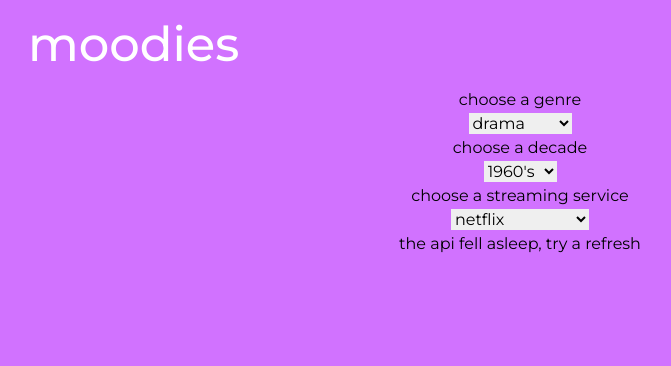
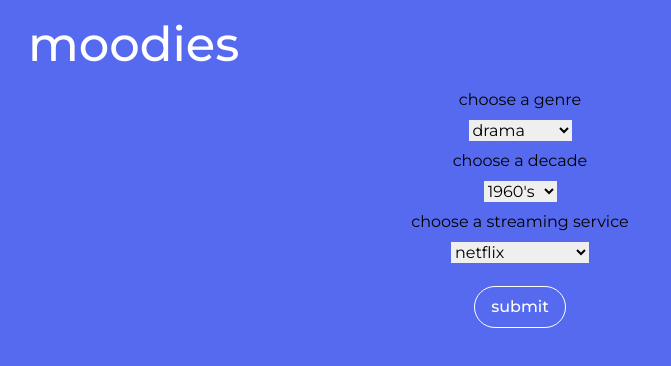
Before and after one commit to get-moodies/moodies, a React (Create React App) app: page / in a window 1280 px wide. Shown: the top 366 px of the page, without its empty margins (120-791 px from the left). Built offline with nearby package versions, Linux system fonts and the light colour scheme; no server answers.

Commit message:
button styling

```diff
--- a/src/App.js
+++ b/src/App.js
@@ -10,8 +10,9 @@ function App() {
 	const [startYear, setStartYear] = useState(1960);
 	const [endYear, setEndYear] = useState(1969);
 	const [watchProvider, setWatchProvider] = useState("8");
-	const [isLoading, setIsLoading] = useState(true);
+	const [isLoading, setIsLoading] = useState(false);
 	const [isError, setIsError] = useState(false);
+	const [search, setSearch] = useState(false);
 	const url = `https://api.themoviedb.org/3/discover/movie?api_key=${process.env.REACT_APP_API_KEY}&language=en-US&sort_by=popularity.desc&include_adult=true&include_video=false&page=1&primary_release_date.gte=${startYear}&primary_release_date.lte=${endYear}&with_genres=${genre}&with_watch_providers=${watchProvider}&watch_region=DE&with_watch_monetization_types=flatrate`;
 
 	const loadMovies = () => {
@@ -27,6 +28,12 @@ function App() {
 	};
 
 	useEffect(loadMovies, [genre, watchProvider, endYear]);
+
+	const handleSubmit = (e) => {
+		e.preventDefault();
+		loadMovies();
+		setSearch(true);
+	};
 
 	useEffect(() => {
 		const firstYear = parseInt(startYear);
@@ -63,9 +70,11 @@ function App() {
 		<div className="App-main lg:w-[1024px] mx-auto p-5 ">
 			<div className="w-full">
 				<Header />
+				<form onSubmit={handleSubmit}>
 					<div className="justify-center  mx-auto text-center">
-					<p>choose a genre</p>
+						<p className="m-1">choose a genre</p>
 						<select
+							className="m-1"
 							name="genreSelect"
 							onChange={(e) => setGenre(e.currentTarget.value)}
 						>
@@ -78,8 +87,9 @@ function App() {
 							<option value="27">horror</option>
 							<option value="28">action</option>
 						</select>
-					<p>choose a decade</p>
+						<p className="m-1">choose a decade</p>
 						<select
+							className="m-1"
 							name="yearSelect"
 							onChange={(e) => setStartYear(e.currentTarget.value)}
 						>
@@ -90,8 +100,9 @@ function App() {
 							<option value="2000">2000's</option>
 							<option value="2010">2010's</option>
 						</select>
-					<p>choose a streaming service</p>
+						<p className="m-1">choose a streaming service</p>
 						<select
+							className="m-1"
 							name="serviceSelect"
 							onChange={(e) => setWatchProvider(e.currentTarget.value)}
 						>
@@ -99,12 +110,16 @@ function App() {
 							<option value="337">disney+</option>
 							<option value="9">amazon prime</option>
 						</select>
-					{/* <br />
-				<button>submit</button> */}
 						<br />
-					{getContent()}
+						<button className="m-1 my-5 bg-opacity-0 hover:bg-black hover:bg-opacity-20 px-4 py-2 rounded-full font-medium outline outline-offset-0 outline-1 outline-white text-white">
+							submit
+						</button>
+						<br />
+						{search ? getContent() : <div></div>}
 					</div>
+				</form>
 			</div>
+
 			<div className="backGround"></div>
 		</div>
 	);
--- a/src/components/MovieList.js
+++ b/src/components/MovieList.js
@@ -1,6 +1,6 @@
 export default function MovieList({ movies }) {
-	return movies.map(({ title }) => (
-		<div>
+	return movies.splice(0, 3).map(({ title }) => (
+		<div className="m-2">
 			<div>{title}</div>
 		</div>
 	));
--- a/src/index.css
+++ b/src/index.css
@@ -19,9 +19,9 @@ html {
 } */
 
 .backGround {
-	background: #10b981;
+	background: #6366f1;
 	position: absolute;
-	animation: bodyHue 120s alternate infinite;
+	animation: bodyHue 60s alternate infinite;
 	top: 0;
 	left: 0;
 	right: 0;
@@ -31,10 +31,10 @@ html {
 
 @keyframes bodyHue {
 	from {
-		filter: hue-rotate(130deg);
+		filter: hue-rotate(0deg);
 	}
 	to {
-		filter: hue-rotate(20deg);
+		filter: hue-rotate(-70deg);
 	}
 }
 
```
Lines whose indentation alone changed are shown as unchanged.
